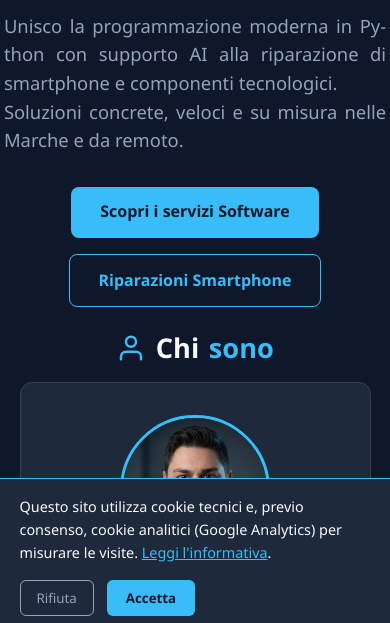
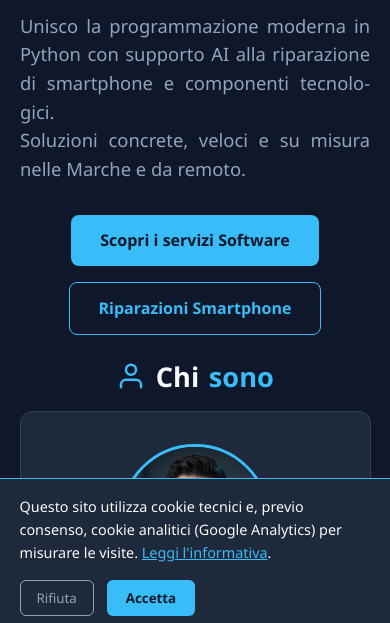
Before and after one commit to romeocaporaso/romeocaporaso.github.io, a plain HTML site: page index.html in a window 390 px wide. Shown: the part 212-835 px from the top of the page. Drawn offline with Linux system fonts and the light colour scheme.

Commit message:
Update index.html

```diff
--- a/index.html
+++ b/index.html
@@ -239,7 +239,15 @@
                 scroll-margin-top: 175px;
             }
                         /* Testo giustificato e bilanciato su mobile */
-            .hero p,
+            .hero p {
+                padding-left: 1rem;
+                padding-right: 1rem;
+                text-align: justify;
+                hyphens: auto;
+                -webkit-hyphens: auto;
+                line-height: 1.55;
+            }
+
             .card p,
             .contact-box p {
                 text-align: justify;
```
